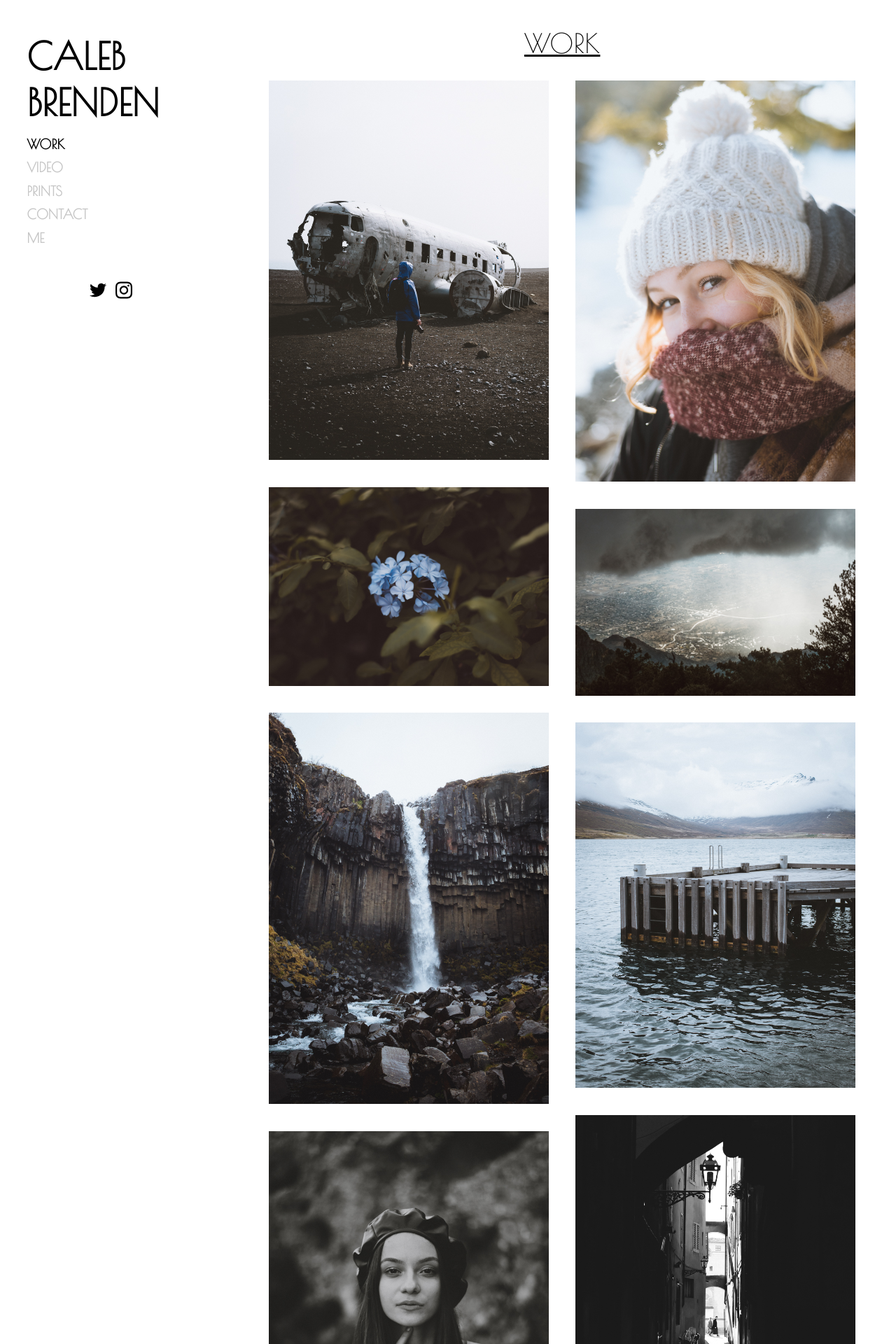
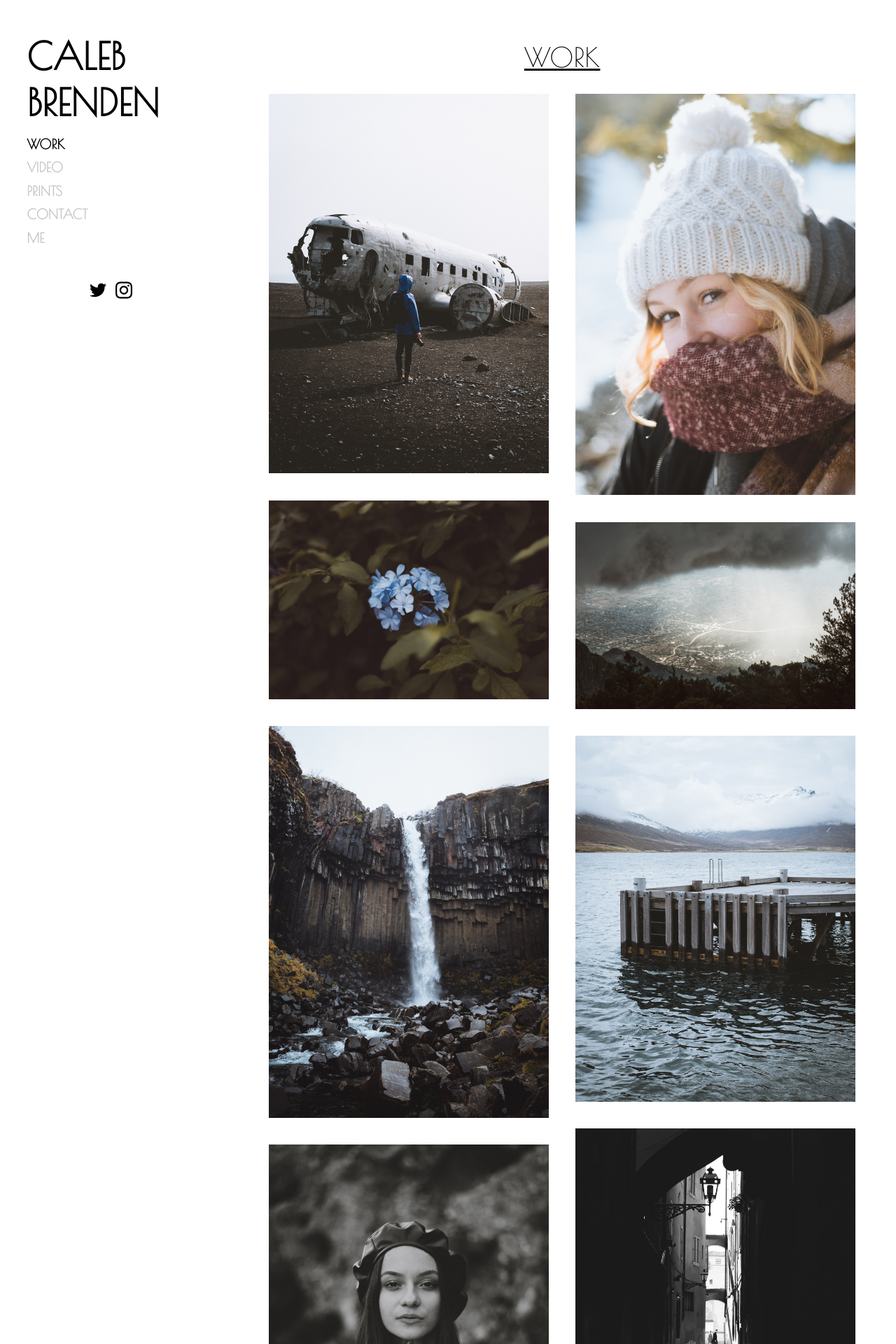
Before and after one commit to calebbrenden/my-site, a Jekyll site: the page built from index.html, in a window 1280 px wide. Shown: the top 1920 px of the page at 70% size. Built offline with Jekyll 4.4.1, drawn with Linux system fonts in a browser that asks for light colours.

Commit message:
added missing quote

```diff
--- a/index.html
+++ b/index.html
@@ -24,7 +24,7 @@ author: Caleb Brenden
   <div class="gallery-content"><img src="{{ site.baseurl }}/images/samples/sample-15.jpg" alt="sample 15"></div>
 </section> -->
 
-<h1 class="page-title style="padding-top: 1rem;">WORK</h1>
+<h1 class="page-title" style="padding-top: 1rem;">WORK</h1>
 
 <!-- masonry gallery -->
 <section id="photos">
```
